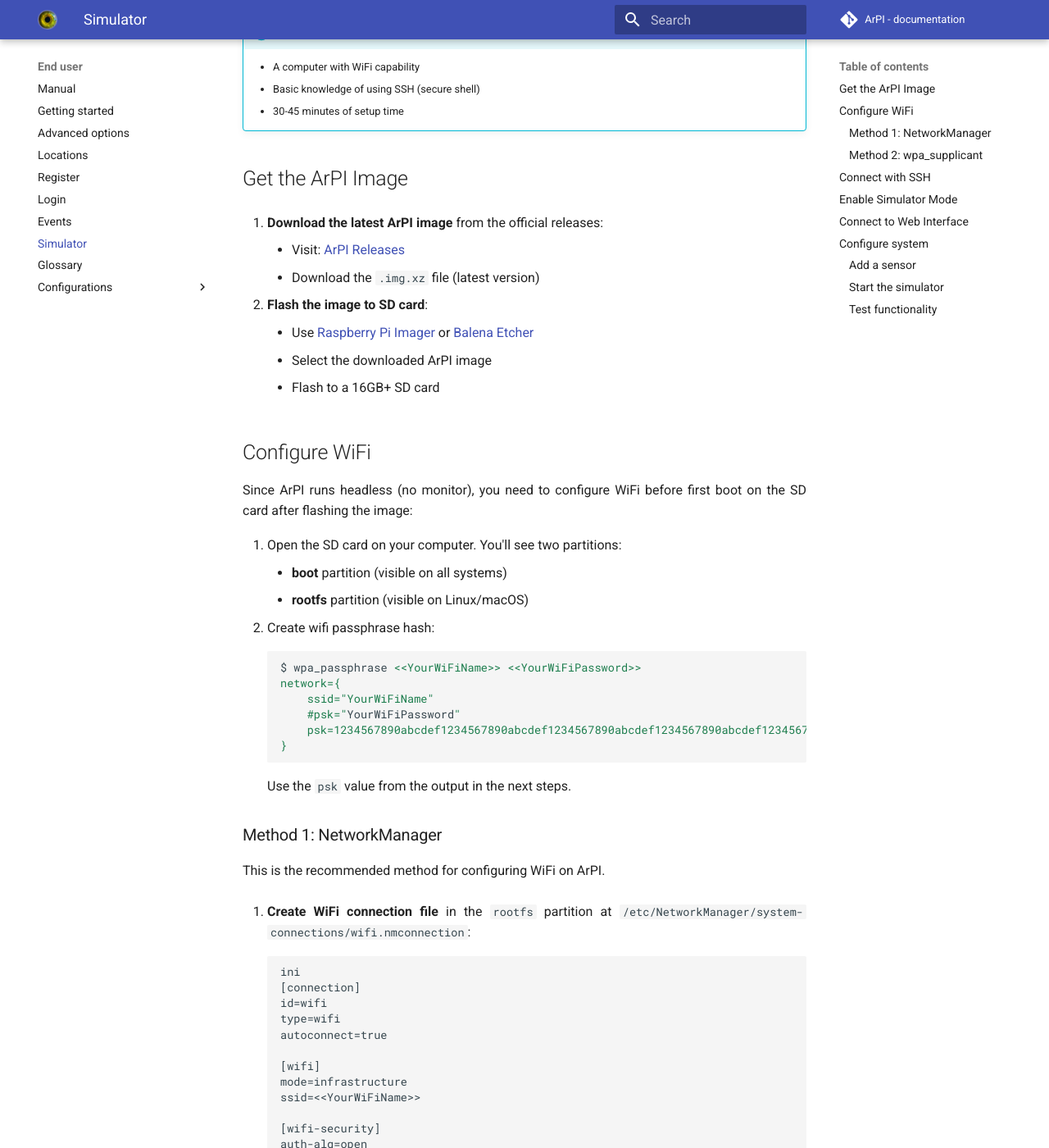
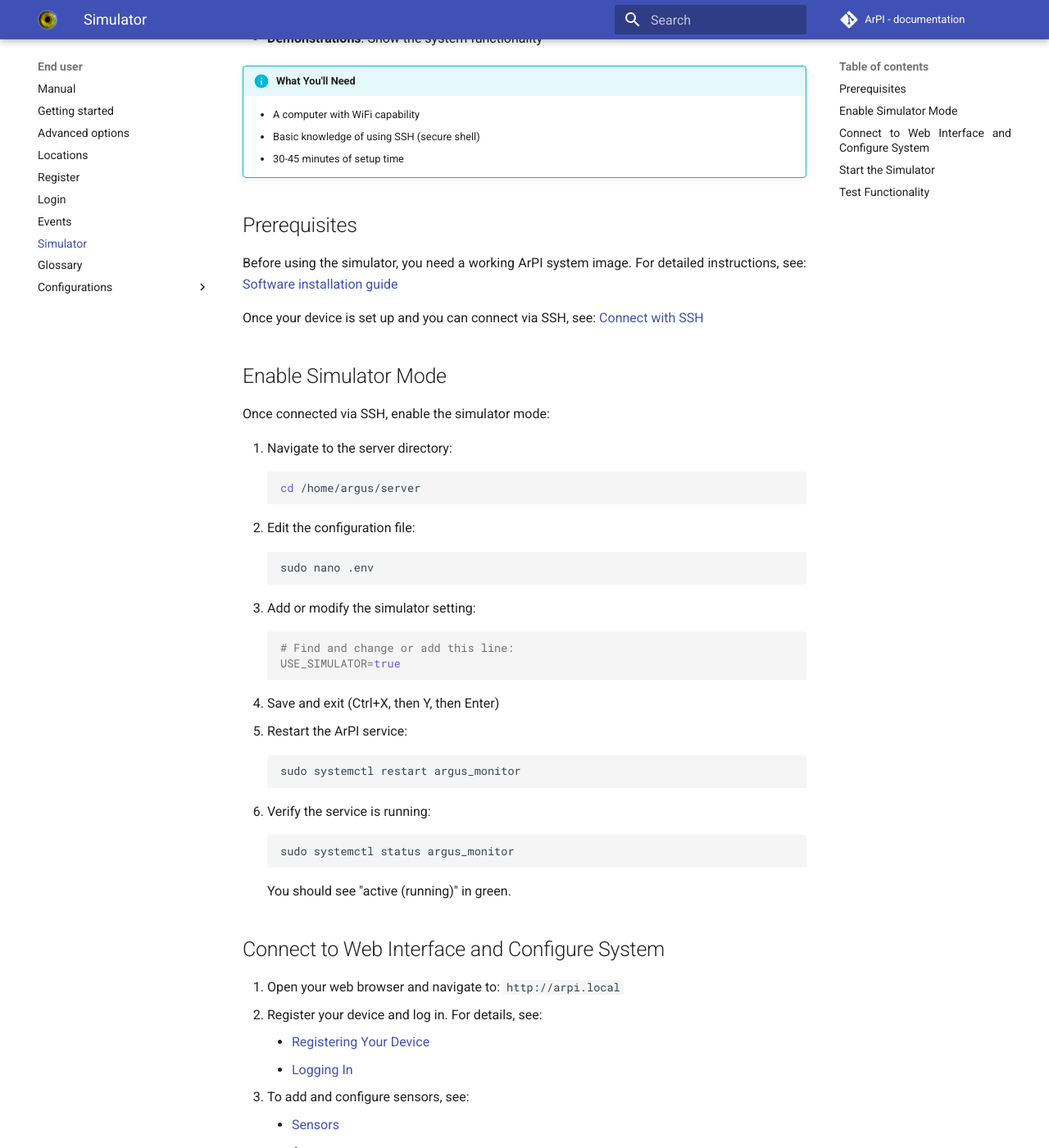
Before and after one commit to ArPIHomeSecurity/arpi_documentation, an MkDocs documentation site: the page built from docs/end_users/simulator.md, in a window 1280 px wide and 1400 px high, scrolled down 419 px. Shown: the whole window at 82% size. Built offline with MkDocs 1.6.1 and Material for MkDocs 9.7.7, drawn with Linux system fonts in a browser that asks for light colours; comment, search, counter and statistics services are not loaded; some of the changed text lies outside the part shown.

Commit message:
Improve simulator pages

````diff
--- a/docs/end_users/simulator.md
+++ b/docs/end_users/simulator.md
@@ -12,196 +14,71 @@
     - Basic knowledge of using SSH (secure shell)
     - 30-45 minutes of setup time
 
-## Get the ArPI Image
+## Prerequisites
 
-1. **Download the latest ArPI image** from the official releases:
-    - Visit: [ArPI Releases](https://github.com/ArPIHomeSecurity/arpi_management/releases)
-    - Download the `.img.xz` file (latest version)
+Before using the simulator, you need a working ArPI system image. For detailed instructions, see:
+[Software installation guide](../security_engineers/installation-sw.md)
 
-2. **Flash the image to SD card**:
-    - Use [Raspberry Pi Imager](https://rpi.org/imager) or [Balena Etcher](https://balena.io/etcher)
-    - Select the downloaded ArPI image
-    - Flash to a 16GB+ SD card
+Once your device is set up and you can connect via SSH, see: [Connect with SSH](../security_engineers/ssh.md)
 
-## Configure WiFi
-
-Since ArPI runs headless (no monitor), you need to configure WiFi before first boot on the SD card
-after flashing the image:
-
-1. Open the SD card on your computer.
-    You'll see two partitions:
-    - **boot** partition (visible on all systems)
-    - **rootfs** partition (visible on Linux/macOS)
-2. Create wifi passphrase hash:
-```bash
-$ wpa_passphrase <<YourWiFiName>> <<YourWiFiPassword>>
-network={
-    ssid="YourWiFiName"
-    #psk="YourWiFiPassword"
-    psk=1234567890abcdef1234567890abcdef1234567890abcdef1234567890abcdef1234567890abcdef
-}
-```
-Use the `psk` value from the output in the next steps.
-
-### Method 1: NetworkManager
-
-This is the recommended method for configuring WiFi on ArPI.
-
-1. **Create WiFi connection file** in the `rootfs` partition at `/etc/NetworkManager/system-connections/wifi.nmconnection`:
-```
-ini
-[connection]
-id=wifi
-type=wifi
-autoconnect=true
-
-[wifi]
-mode=infrastructure
-ssid=<<YourWiFiName>>
-
-[wifi-security]
-auth-alg=open
-key-mgmt=wpa-psk
-psk=<<YourWiFiPassword>>
-
-[ipv4]
-method=auto
-
-[ipv6]
-addr-gen-mode=default
-method=auto
-```
-
-2. **Set permissions** (Linux/macOS only):
-```bash
-sudo chmod 600 /rootfs/etc/NetworkManager/system-connections/wifi.nmconnection
-sudo chown root:root /rootfs/etc/NetworkManager/system-connections/wifi.nmconnection
-```
-
-### Method 2: wpa_supplicant
-
-This is a legacy method, but still works if you prefer it.
-
-```ini
-country=US
-ctrl_interface=DIR=/var/run/wpa_supplicant GROUP=netdev
-update_config=1
-
-network={
-    ssid="<<YourWiFiName>>"
-    psk="<<YourWiFiPassword>>"
-}
-```
-
-## Connect with SSH
-
-1. Insert the SD card into your Raspberry Pi and power on
-2. **Wait 2-3 minutes** for the system to boot and connect to WiFi
-3. Connect via SSH:
-   ```bash
-   ssh argus@arpi.local
-   ```
-
-5. **Enter the password** you set during imaging (default: `Argus.1234`)
-
-!!! tip "Connection Issues?"
-    - Ensure your computer and Raspberry Pi are on the same WiFi network
-    - Try `ping arpi.local` to test basic connectivity
-    - Verify the connection file was created with correct permissions
 
 ## Enable Simulator Mode
 
 Once connected via SSH, enable the simulator mode:
 
 1. Navigate to the server directory:
-```bash
-cd /home/argus/server
-```
+    ```bash
+    cd /home/argus/server
+    ```
+2. Edit the configuration file:
+    ```bash
+    sudo nano .env
+    ```
+3. Add or modify the simulator setting:
+    ```bash
+    # Find and change or add this line:
+    USE_SIMULATOR=true
+    ```
+4. Save and exit (Ctrl+X, then Y, then Enter)
+5. Restart the ArPI service:
+    ```bash
+    sudo systemctl restart argus_monitor
+    ```
+6. Verify the service is running:
+    ```bash
+    sudo systemctl status argus_monitor
+    ```
+    You should see "active (running)" in green.
 
-2. Edit the configuration file:
-```bash
-sudo nano .env
-```
 
-3. Add or modify the simulator setting:
-```bash
-# Find and change or add this line:
-USE_SIMULATOR=true
-```
-
-4. Save and exit (Ctrl+X, then Y, then Enter)
-
-5. Restart the ArPI service:
-```bash
-sudo systemctl restart argus_monitor
-```
-
-6. Verify the service is running:
-```bash
-sudo systemctl status argus_monitor
-```
-
-You should see "active (running)" in green.
-
-## Connect to Web Interface
+## Connect to Web Interface and Configure System
 
 1. Open your web browser and navigate to: `http://arpi.local`
-
-2. Register your device (first time only):
-   - Use default registration code: `ABCD1234`
-
-3. Log in to the system:
-   - Default access code: `1234`
+2. Register your device and log in. For details, see:
+    - [Registering Your Device](register.md)
+    - [Logging In](login.md)
+3. To add and configure sensors, see:
+    - [Sensors](sensors.md)
+    - [Areas](areas.md)
+    - [Zones](zones.md)
 
 
-## Configure system
-
-### Add a sensor
-
-1. Navigate to Sensors in the web interface:
-    - Click on "Sensors" in the main menu
-    - Click "Add Sensor"
-
-2. Configure the sensor:
-    - **Channel**: Select `CH01` (this must match the simulator)
-    - **Type**: Choose `Open/Closed` or `Motion Detector`
-    - **Description**: Enter something like "Front Door Test"
-    - **Enabled**: Make sure it's checked ✅
-    - **Area**: Assign to an area (create one if needed)
-    - **Zone**: Assign to a zone (create one if needed)
-    - **Zone Settings**: set delays to 0 seconds for testing
-
-3. Save the sensor configuration
-
-### Start the simulator
+## Start the Simulator
 
 1. In your SSH terminal, start the simulator:
-```bash
-cd /home/argus/server
-./src/simulator.py
-```
+    ```bash
+    cd /home/argus/server
+    ./src/simulator.py
+    ```
+2. You'll see a text-based interface with:
+    - **Left panel**: 15 channel buttons (CH01-CH15) + POWER
+    - **Right panel**: Keypad and 3 RFID cards
+    - **Bottom panel**: System outputs (relays, indicators, siren)
 
-2. You'll see a text-based interface with:
-   - **Left panel**: 15 channel buttons (CH01-CH15) + POWER
-   - **Right panel**: Keypad and 3 RFID cards
-   - **Bottom panel**: System outputs (relays, indicators, siren)
 
-### Test functionality
+## Test Functionality
 
-1. Arm your system via the web interface:
-    - Go to the main dashboard
-    - Click "Arm" for your area
-
-2. Trigger the sensor in the simulator:
-    - Click the CH01 button in the simulator
-    - The button should turn RED (indicating triggered state)
-
-3. Verify the alarm:
-    - Check the web interface for alarm notification
-    - Look for changes in the simulator's output panel
-    - You should see system responses (R1 for siren, etc.)
-
-4. Test disarming:
-    - Use the keypad in the simulator to enter your access code
-    - Or click one of the RFID card buttons
-    - Verify the system disarms
+1. Arm your system via the web interface ([see Areas](areas.md))
+2. Trigger the sensor in the simulator (e.g., click the CH01 button)
+3. Verify the alarm in the web interface and simulator output panel
+4. Test disarming using the keypad or RFID cards in the simulator
````
Also changed, not shown: other parts of docs/end_users/simulator.md (+2 -0 lines), docs/developers/simulator.md (+5 -9 lines), docs/end_users/getting_started.md (+3 -3 lines), docs/security_engineers/installation-sw.md (+4 -0 lines).
